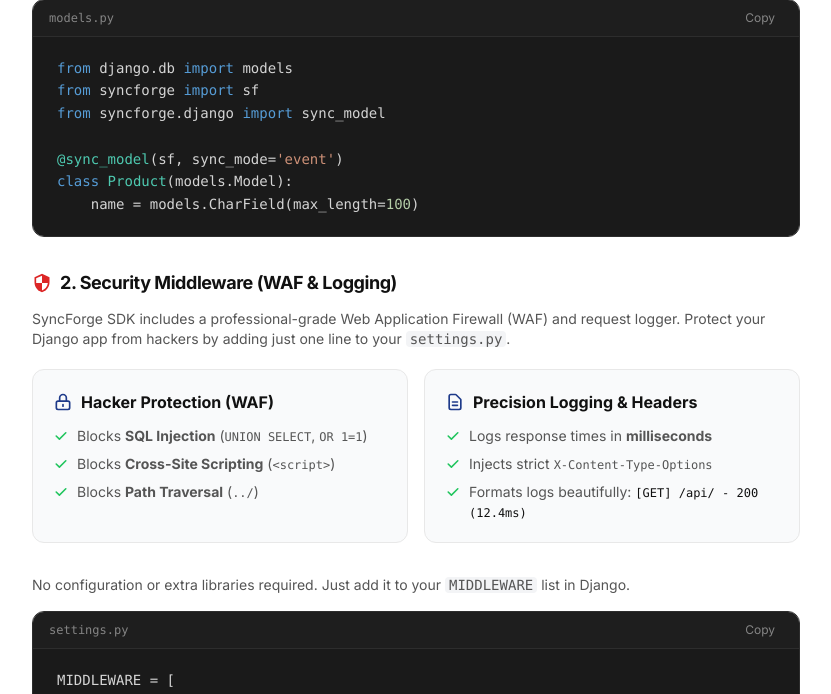
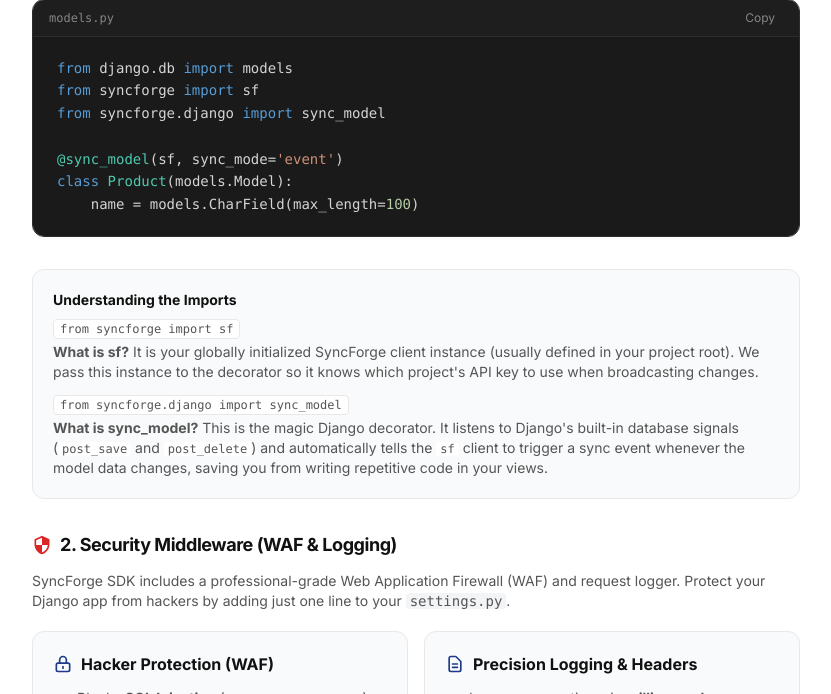
Before and after one commit to sureshdulupolai/syncforge, a Django app: page /docs/ in a window 1280 px wide. Shown: the part 5806-6500 px from the top of the page, without its empty margins (264-1095 px from the left). Run offline with Django 5.2, Linux system fonts and the light colour scheme; some libraries are stand-ins or nearby versions.

Commit message:
Add explanation for Django imports

```diff
--- a/templates/core/docs.html
+++ b/templates/core/docs.html
@@ -384,6 +384,24 @@ result = sf.refresh(<span class="text-[#CE9178]">'products'</span>)
     name = models.CharField(max_length=<span class="text-[#B5CEA8]">100</span>)</pre>
         </div>
 
+        <div class="bg-gray-50 border border-brand-border rounded-xl p-5 mb-8">
+            <h4 class="font-bold text-brand-primary mb-2 text-sm">Understanding the Imports</h4>
+            <ul class="space-y-3 text-sm text-brand-secondary">
+                <li>
+                    <code class="font-mono bg-white border border-brand-border px-1.5 py-0.5 rounded text-xs">from syncforge import sf</code>
+                    <p class="mt-1">
+                        <b>What is sf?</b> It is your globally initialized SyncForge client instance (usually defined in your project root). We pass this instance to the decorator so it knows which project's API key to use when broadcasting changes.
+                    </p>
+                </li>
+                <li>
+                    <code class="font-mono bg-white border border-brand-border px-1.5 py-0.5 rounded text-xs">from syncforge.django import sync_model</code>
+                    <p class="mt-1">
+                        <b>What is sync_model?</b> This is the magic Django decorator. It listens to Django's built-in database signals (<code class="font-mono bg-white px-1 rounded text-xs">post_save</code> and <code class="font-mono bg-white px-1 rounded text-xs">post_delete</code>) and automatically tells the <code class="font-mono bg-white px-1 rounded text-xs">sf</code> client to trigger a sync event whenever the model data changes, saving you from writing repetitive code in your views.
+                    </p>
+                </li>
+            </ul>
+        </div>
+
         <h3 id="middleware" class="text-lg font-bold tracking-tight text-brand-primary mb-3 flex items-center gap-2">
             <svg class="w-5 h-5 text-red-600" fill="currentColor" viewBox="0 0 24 24"><path d="M12 1L3 5v6c0 5.55 3.84 10.74 9 12 5.16-1.26 9-6.45 9-12V5l-9-4zm0 10.99h7c-.53 4.12-3.28 7.79-7 8.94V12H5V6.3l7-3.11v8.8z"/></svg>
             2. Security Middleware (WAF & Logging)
```
